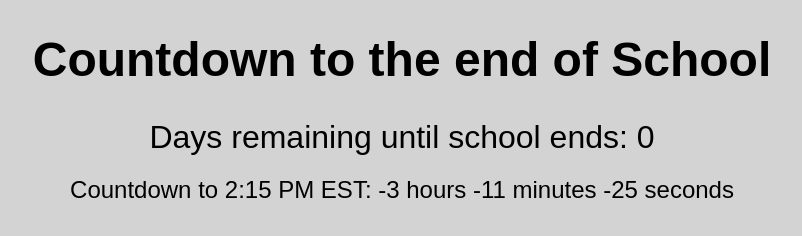
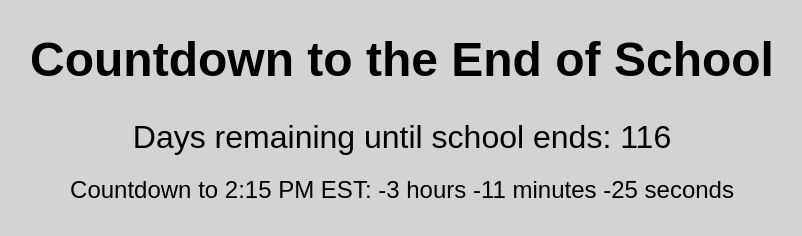
Before and after one commit to c0nstantly/countdown, a plain HTML site: page index.html in a window 1280 px wide. Shown: the whole page, without its empty margins (238-1040 px from the left). Drawn offline with Linux system fonts and the light colour scheme.

Commit message:
Update index.html

```diff
--- a/index.html
+++ b/index.html
@@ -3,7 +3,7 @@
 <head>
   <meta charset="UTF-8">
   <meta name="viewport" content="width=device-width, initial-scale=1.0">
-  <title>Countdown to the end of School</title>
+  <title>Countdown to the End of School</title>
   <style>
     body {
       font-family: 'Arial', sans-serif;
@@ -38,27 +38,20 @@
   </style>
 </head>
 <body>
-  <h1>Countdown to the end of School</h1>
+  <h1>Countdown to the End of School</h1>
   <div id="countdown"></div>
   <div id="clock"></div>
   <script src="confetti.min.js"></script>
   <script>
     let countdownInterval;
     let confetti = new Confetti('demo');
-    // Define holidays and excluded weekdays
+
+    // Define holidays and excluded dates
     const excludedDates = [
-      "2024-02-20",
-      "2024-02-19",
-      "2024-03-05",
-      "2024-03-11",
-      "2024-03-25",
-      "2024-03-26",
-      "2024-03-27",
-      "2024-03-28",
-      "2024-03-29",
-      "2024-04-10",
-      "2024-04-29",
-      "2024-05-27"
+      "2024-12-23", "2024-12-24", "2024-12-25", "2024-12-26", "2024-12-27", "2024-12-28", "2024-12-29", "2024-12-30", "2024-12-31",
+      "2025-01-01", "2025-01-02", "2025-01-20", "2025-01-21", "2025-02-17",
+      "2025-03-14", "2025-03-31", "2025-04-01", "2025-04-02", "2025-04-03", "2025-04-04",
+      "2025-04-07", "2025-04-18", "2025-05-02", "2025-05-26"
     ];
 
     function calculateBusinessDays(startDate, endDate, excludedDates) {
@@ -83,8 +76,8 @@
     }
 
     function updateCountdown() {
-      // Set the target date (June 12, 2024)
-      const targetDate = new Date("2024-06-12");
+      // Set the target date (June 13, 2025)
+      const targetDate = new Date("2025-06-13");
       const currentDate = new Date();
 
       // Calculate business days between current date and target date
```
